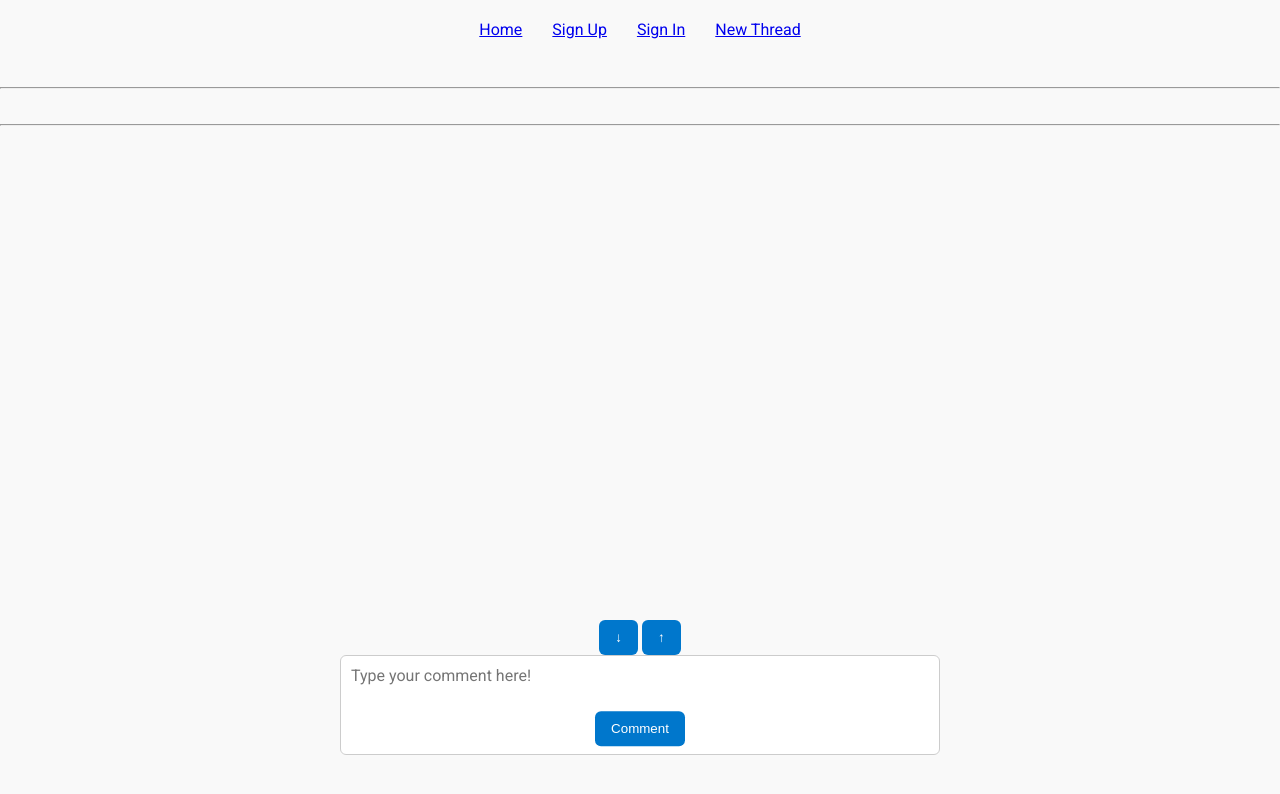
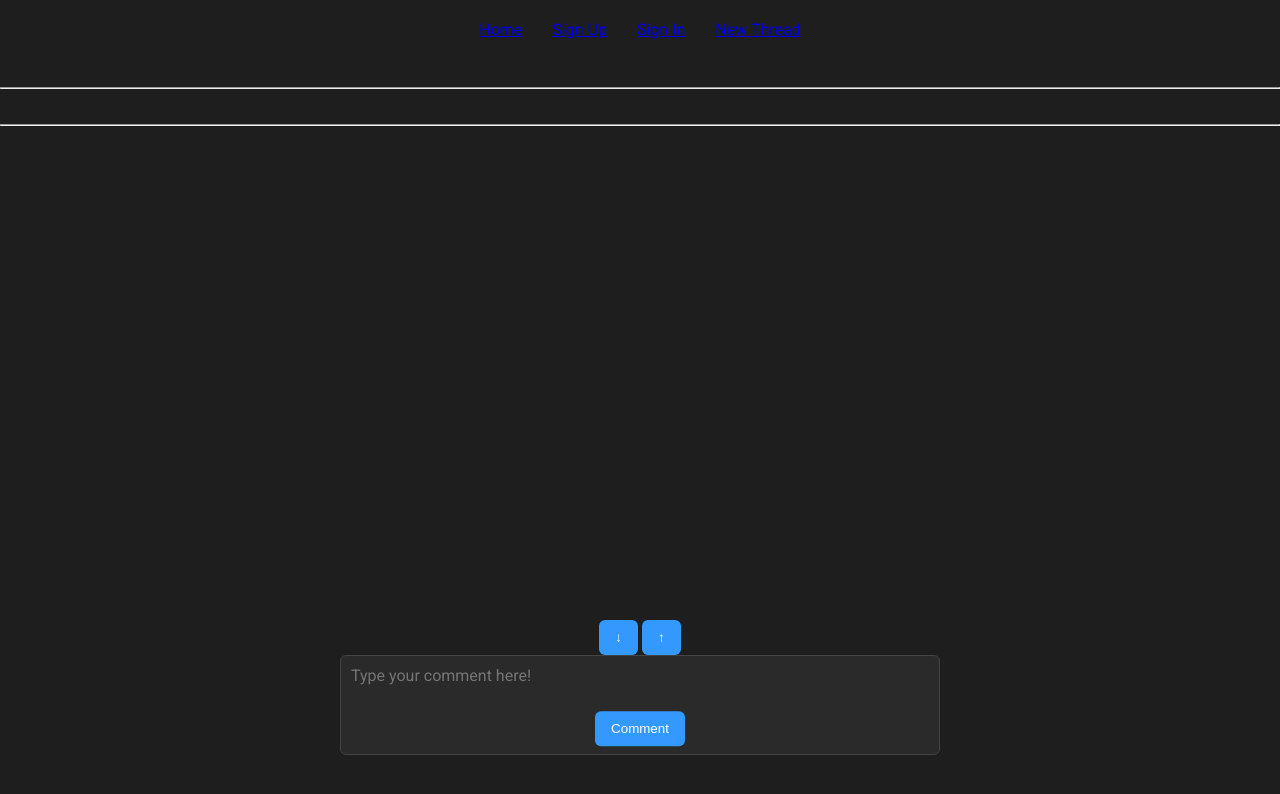
Before and after one commit to g-ames/forumthingy, a website: page public/thread/index.html in a window 1280 px wide. Drawn offline with Linux system fonts and the dark colour scheme; no server answers.

Commit message:
DARK MODEEEEEE

```diff
--- a/public/style.css
+++ b/public/style.css
@@ -202,3 +202,46 @@ button:hover {
 #comment-button {
     transform: translateY(-125%);
 }
+
+@media (prefers-color-scheme: dark) {
+    body {
+        background-color: #1e1e1e;
+        color: #e0e0e0;
+    }
+
+    .user-info-container,
+    .threads-list a,
+    .g-comment,
+    #comment-textarea,
+    #title,
+    #content {
+        background-color: #2a2a2a;
+        color: #e0e0e0;
+        border: 1px solid #444;
+    }
+
+    .threads-list a:hover {
+        background-color: #334455;
+    }
+
+    button {
+        background-color: #3399ff;
+        color: #fff;
+    }
+
+    button:hover {
+        background-color: #267acc;
+    }
+
+    .g-comment {
+        background-color: #3a3a3a;
+    }
+
+    /* .comment-here {
+        background-color: #2a2a2a;
+    } */
+
+    #thread-info-container {
+        color: #e0e0e0;
+    }
+}
```
